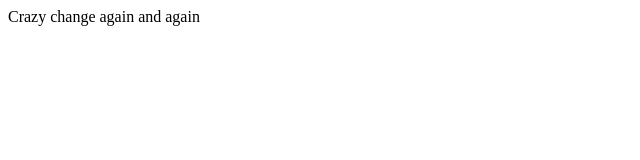
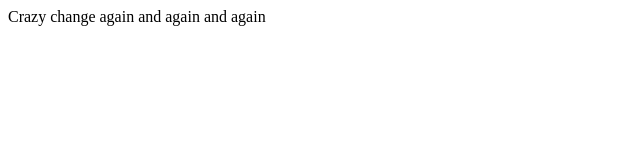
Before and after one commit to haukurmar/travis-ci, a website: page src/app/index.html in a window 1280 px wide. Shown: the full height of the page, 0-640 px from the left. Drawn offline with Linux system fonts and the light colour scheme.

Commit message:
index change

```diff
--- a/src/app/index.html
+++ b/src/app/index.html
@@ -4,6 +4,6 @@
 		<title>Travis</title>
 	</head>
 	<body>
-		Crazy change again and again
+		Crazy change again and again and again
 	</body>
 </html>
```
